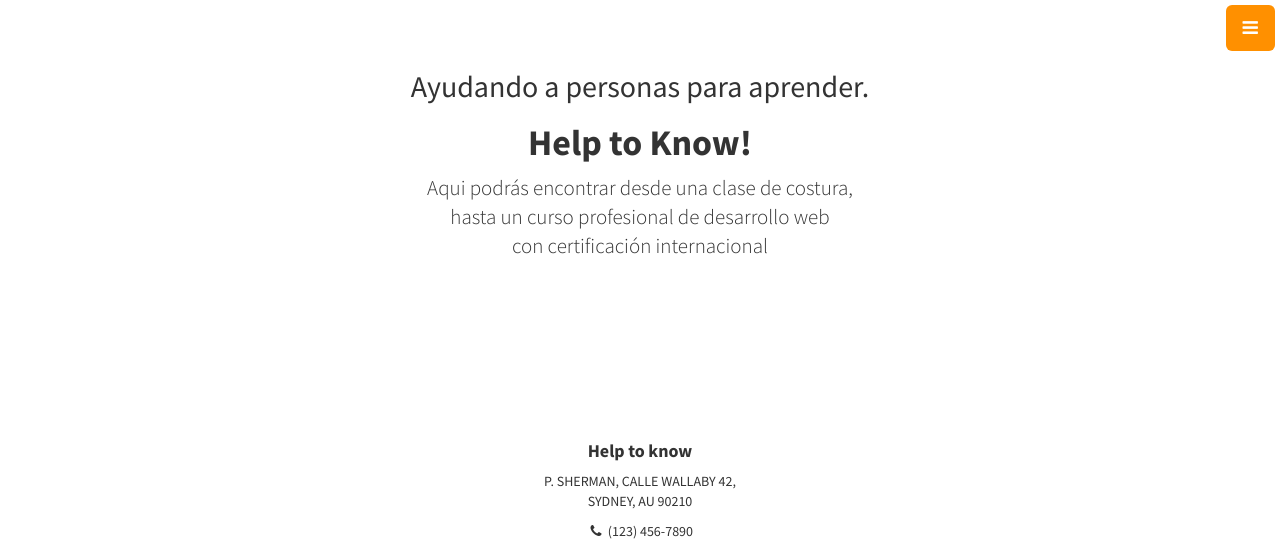
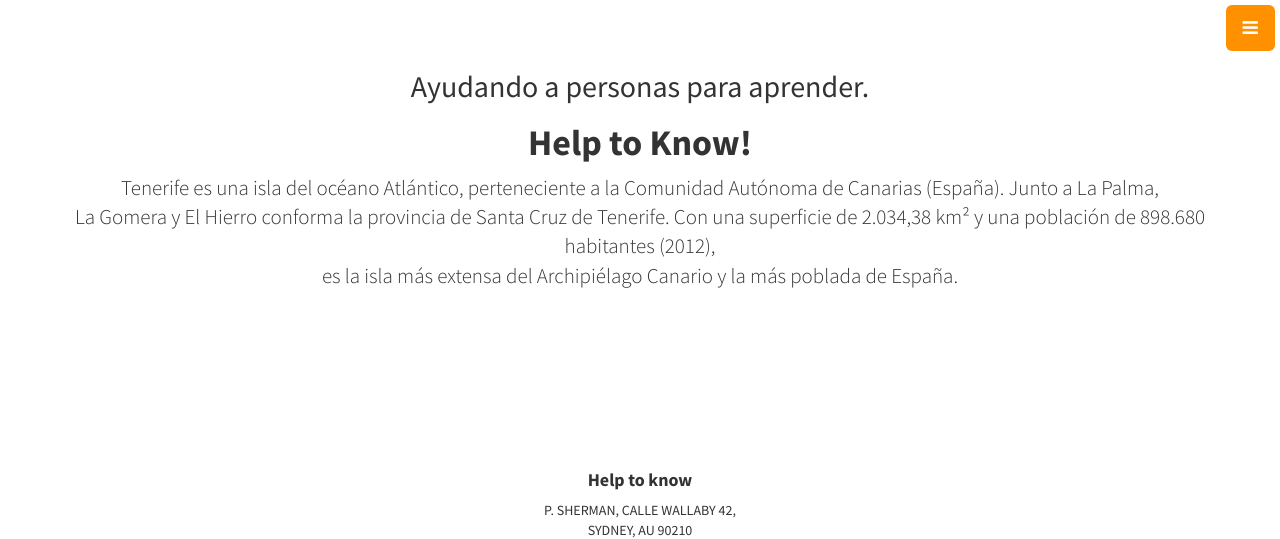
Before and after one commit to janaigus/proyecto, a PHP site: page /php/paginas/isla.php in a window 1280 px wide. Shown: the top 539 px of the page. Run offline with PHP 8.4, Linux system fonts and the light colour scheme; some libraries are stand-ins or nearby versions.

Commit message:
Actualizacion de la BD

```diff
--- a/bd/u135108308_h2k.sql
+++ b/bd/u135108308_h2k.sql
@@ -3,7 +3,7 @@
 -- http://www.phpmyadmin.net
 --
 -- Servidor: localhost
--- Tiempo de generación: 24-05-2015 a las 21:22:32
+-- Tiempo de generación: 24-05-2015 a las 21:35:49
 -- Versión del servidor: 5.5.43-MariaDB-1ubuntu0.14.04.2
 -- Versión de PHP: 5.5.9-1ubuntu4.9
 
--- a/php/paginas/isla.php
+++ b/php/paginas/isla.php
@@ -2,7 +2,7 @@
     session_start();
 
     // Obtener la isla sobre la que se va a maquetar la imagen
-
+    $isla = (isset($_POST['islaSeleccionada'])) ? $_POST['islaSeleccionada'] : 1;
 ?>
 
 <!DOCTYPE html>
@@ -69,7 +69,9 @@
             <div class="row">
                 <div class="col-lg-12 text-center">
                     <h2>Ayudando a personas para aprender. <h1><b>Help to Know!</b></h1></h2>
-                    <p class="lead">Aqui podrás encontrar desde una clase de costura, </br>hasta un curso profesional de desarrollo web </br>con certificación internacional</p>
+                    <p class="lead">Tenerife es una isla del océano Atlántico, perteneciente a la Comunidad Autónoma de Canarias (España). Junto a La Palma, </br>
+La Gomera y El Hierro conforma la provincia de Santa Cruz de Tenerife. Con una superficie de 2.034,38 km² y una población de 898.680 habitantes (2012),</br>
+es la isla más extensa del Archipiélago Canario y la más poblada de España.</p>
                 </div>
             </div>
             <!-- /.row -->
```
